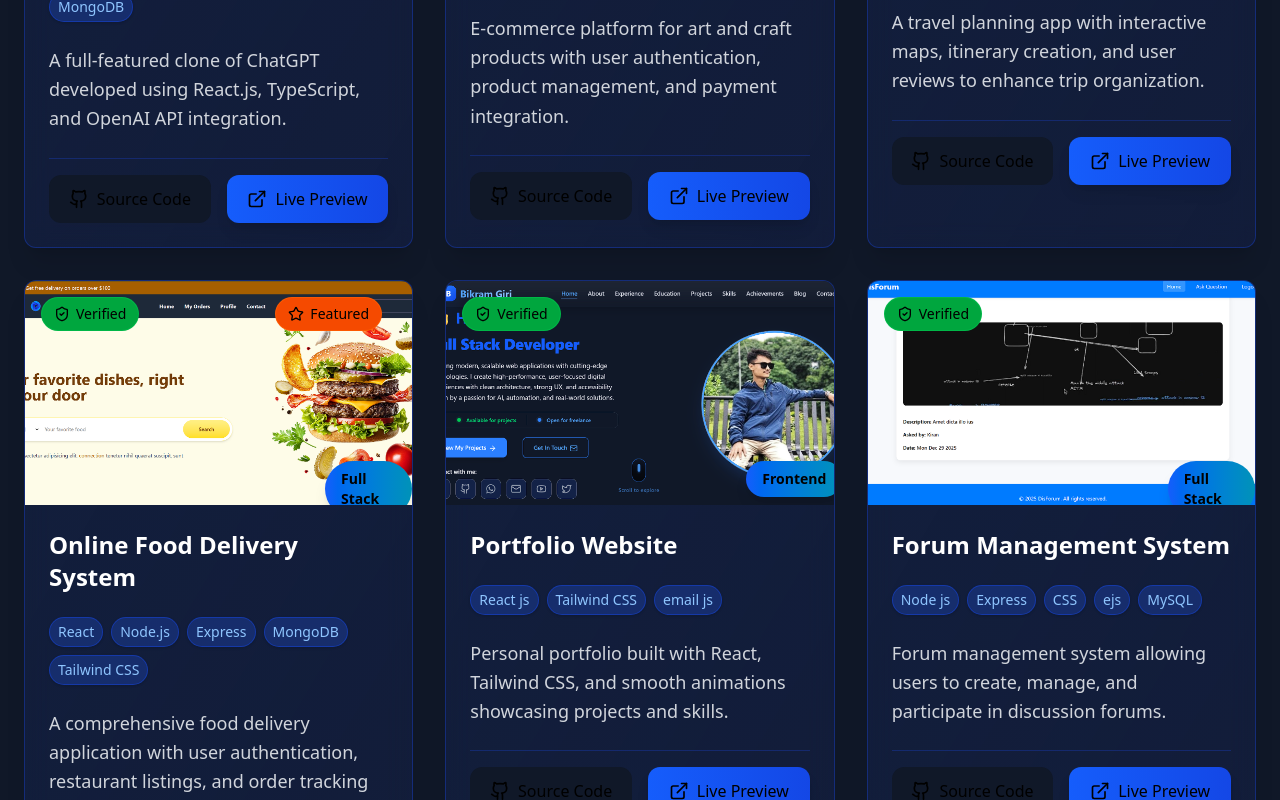
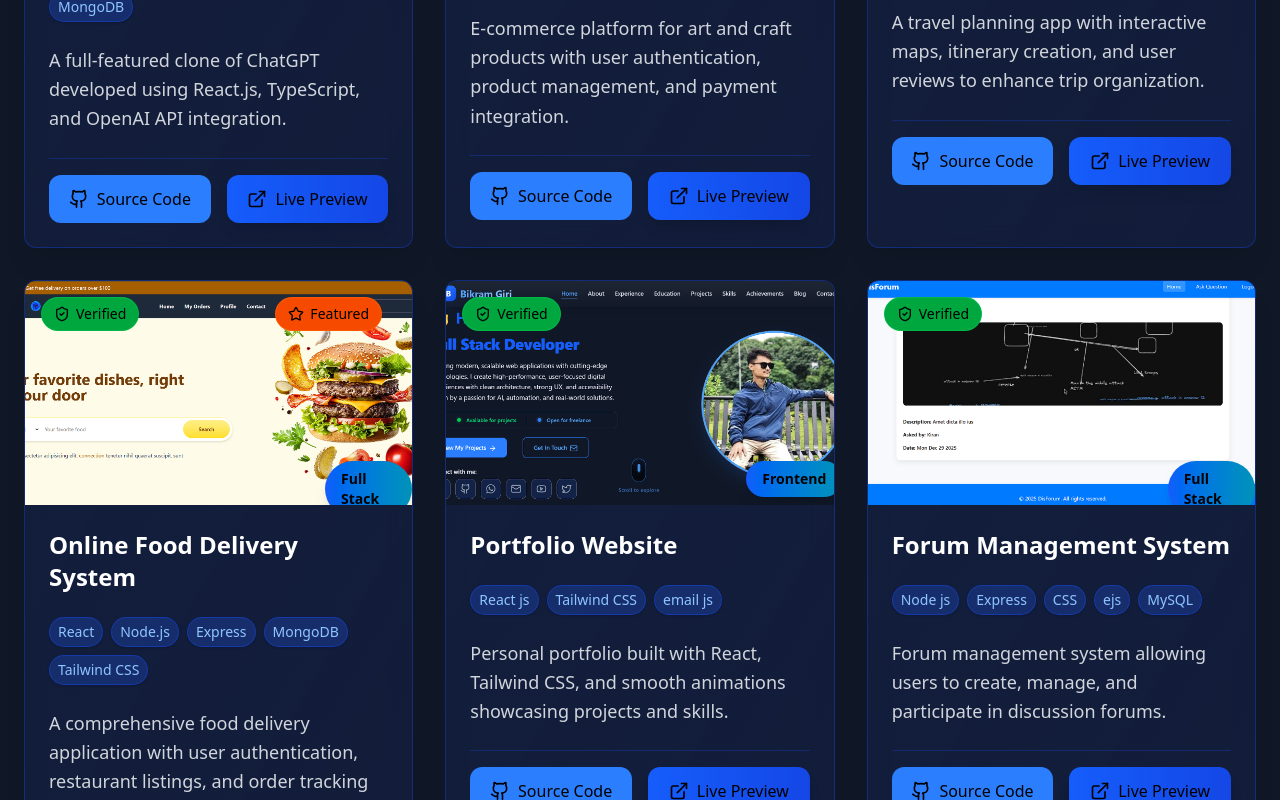
Before and after one commit to bikramgiri/My_Portfolio, a React (Vite) app: page / in a window 1280 px wide. Shown: the part 5360-6160 px from the top of the page. Built offline with nearby package versions, Linux system fonts and the light colour scheme.

Commit message:
update button

```diff
--- a/src/pages/components/Project.jsx
+++ b/src/pages/components/Project.jsx
@@ -229,7 +229,7 @@ const Project = () => {
                     to={project.sourceCode}
                     target="_blank"
                     rel="noopener noreferrer"
-                    className="flex-1 flex items-center justify-center gap-2 px-2 py-3 bg-gray-900 dark:text-white rounded-xl hover:bg-gray-700 hover:text-white hover:shadow-md hover:scale-103 transition-all duration-300"
+                    className="flex-1 flex items-center justify-center gap-2 px-2 py-3 bg-blue-500 dark:text-white rounded-xl hover:bg-blue-600 hover:text-white hover:shadow-md hover:scale-103 transition-all duration-300"
                   >
                     <Github className="w-5 h-5" />
                     Source Code
```
